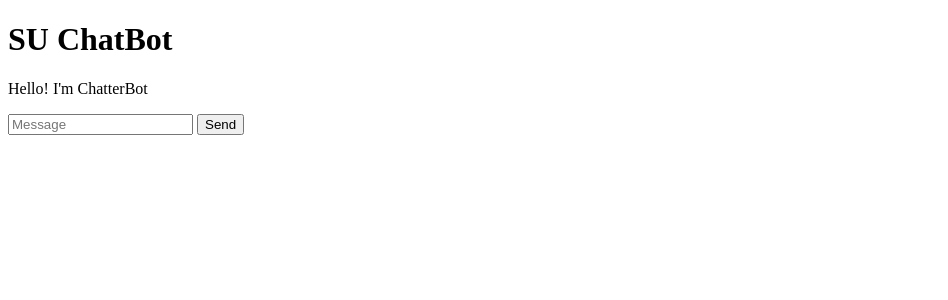
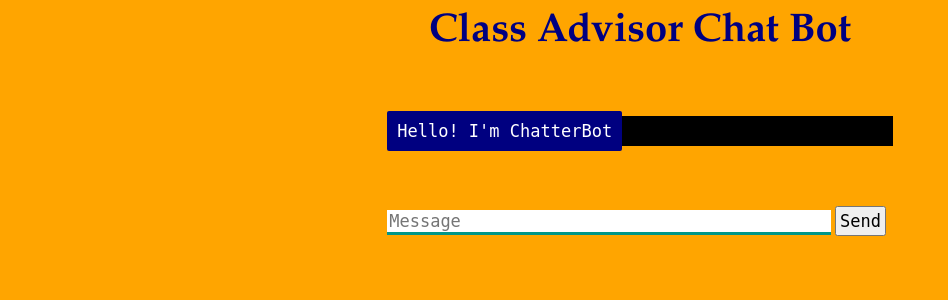
Before and after one commit to mayzerrz76/AcademicAdvisorChatbot, a Flask app: page / in a window 1280 px wide. Shown: the top 300 px of the page, without its empty margins (0-948 px from the left). Run offline with Flask 2, Linux system fonts and the light colour scheme.

Commit message:
Add files via upload

```diff
--- a/app.py
+++ b/app.py
@@ -1,13 +1,14 @@
+import json
 from flask import Flask, render_template, request
 from chatterbot import ChatBot
 from chatterbot.trainers import ChatterBotCorpusTrainer
+import spacy
 from pymongo import MongoClient
-import nltk
-import ssl
+
 
 app = Flask(__name__)
 
-english_bot = ChatBot("Chatterbot", storage_adapter="chatterbot.storage.SQLStorageAdapter")
+english_bot = ChatBot('Chatterbot')
 trainer = ChatterBotCorpusTrainer(english_bot)
 trainer.train("chatterbot.corpus.english")
 
@@ -21,11 +22,4 @@ def get_bot_response():
     return str(english_bot.get_response(userText))
 
 if __name__ == '__main__':
-    try:
-        _create_unverified_https_context = ssl._create_unverified_context
-    except AttributeError:
-        pass
-    else:
-        ssl._create_default_https_context = _create_unverified_https_context
-    nltk.download('punkt')
     app.run()
--- a/static/styles.css
+++ b/static/styles.css
@@ -1,10 +1,10 @@
 body {
     font-family: Garamond;
-    background-color:black;
+    background-color:orange;
 }
 
 h1 {
-    color: black;
+    color: navy;
     margin-bottom: 0;
     margin-top: 0;
     text-align: center;
@@ -70,7 +70,7 @@ h3 {
 }
 
 .botText span {
-    background-color: #EF5350;
+    background-color: navy;
     padding: 10px;
     border-radius: 2px;
 }
--- a/templates/index.html
+++ b/templates/index.html
@@ -1,11 +1,11 @@
 <!DOCTYPE html>
 <html lang="en">
 <head>
-    <link rel = "stylesheet" type="text/css" href="/static/style.css">
-    <script src="https://ajax.googleapis.com/ajax/libs/jquery/3.5.1/jquery.min.js"></script></script>
+    <link rel = "stylesheet" type="text/css" href="./static/styles.css">
+    <script src="https://ajax.googleapis.com/ajax/libs/jquery/3.5.1/jquery.min.js"></script>
 </head>
 <body>
-    <h1>SU ChatBot</h1>
+    <h1>Class Advisor Chat Bot</h1>
 <div>
 <div id="chatbox">
     <p class="botText"><span>Hello! I'm ChatterBot</span></p>
@@ -26,14 +26,16 @@
     document.getElementById('userInput').scrollIntoView({block: 'start', behavior: 'smooth'});
     $.get("/get", { msg : rawText } ).done(function(data) {
         var botHtml = '<p class="botText"><span>' + data + '</span></p>';
-            $("$chatbox).append(botHtml);
+        $("#chatbox").append(botHtml);
         document.getElementById('userInput').scrollIntoView({block: 'start', behavior: 'smooth'});
-        });
-    }
+    });}
+
 $("#textInput").keypress(function(e) {
-        if (e.which == 13) {
+    if (e.which === 13) {
         getBotResponse();
     }
+
+});
 
 
 </script>
```
Lines whose indentation alone changed are shown as unchanged.
